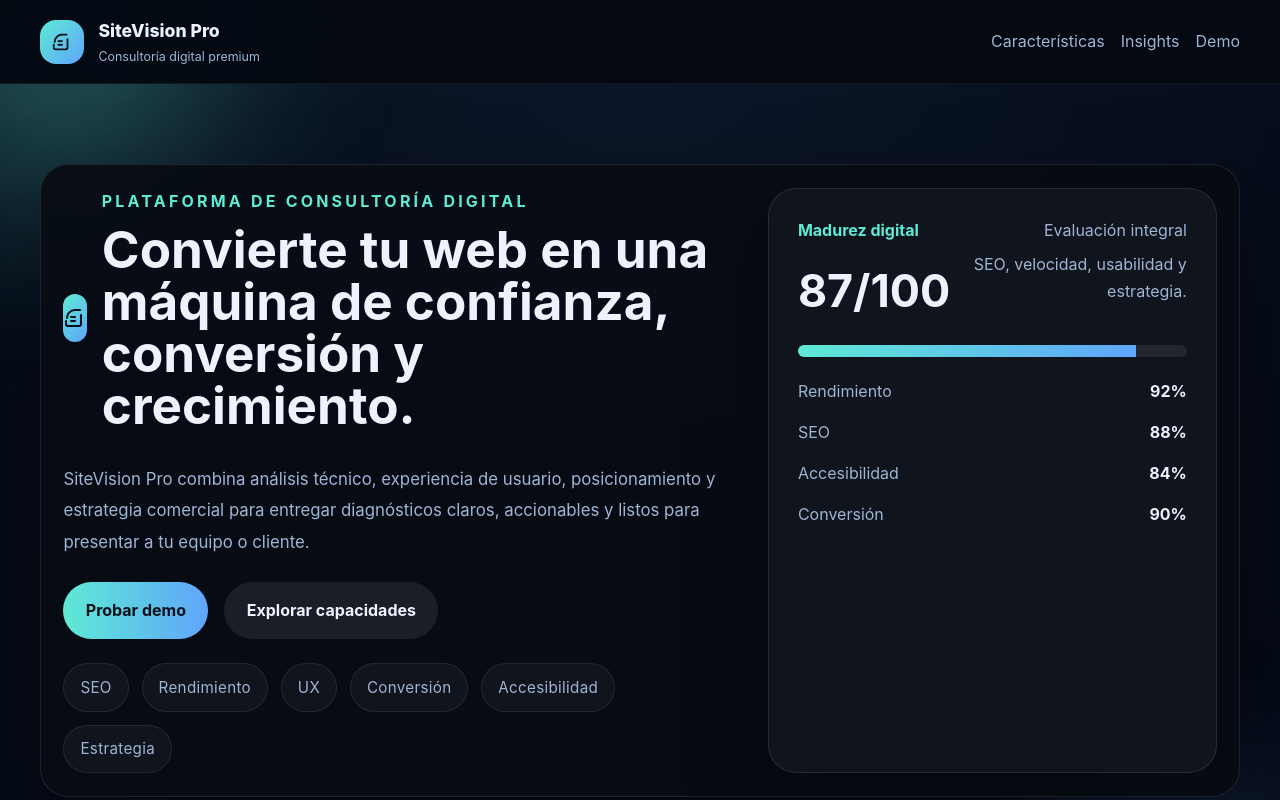
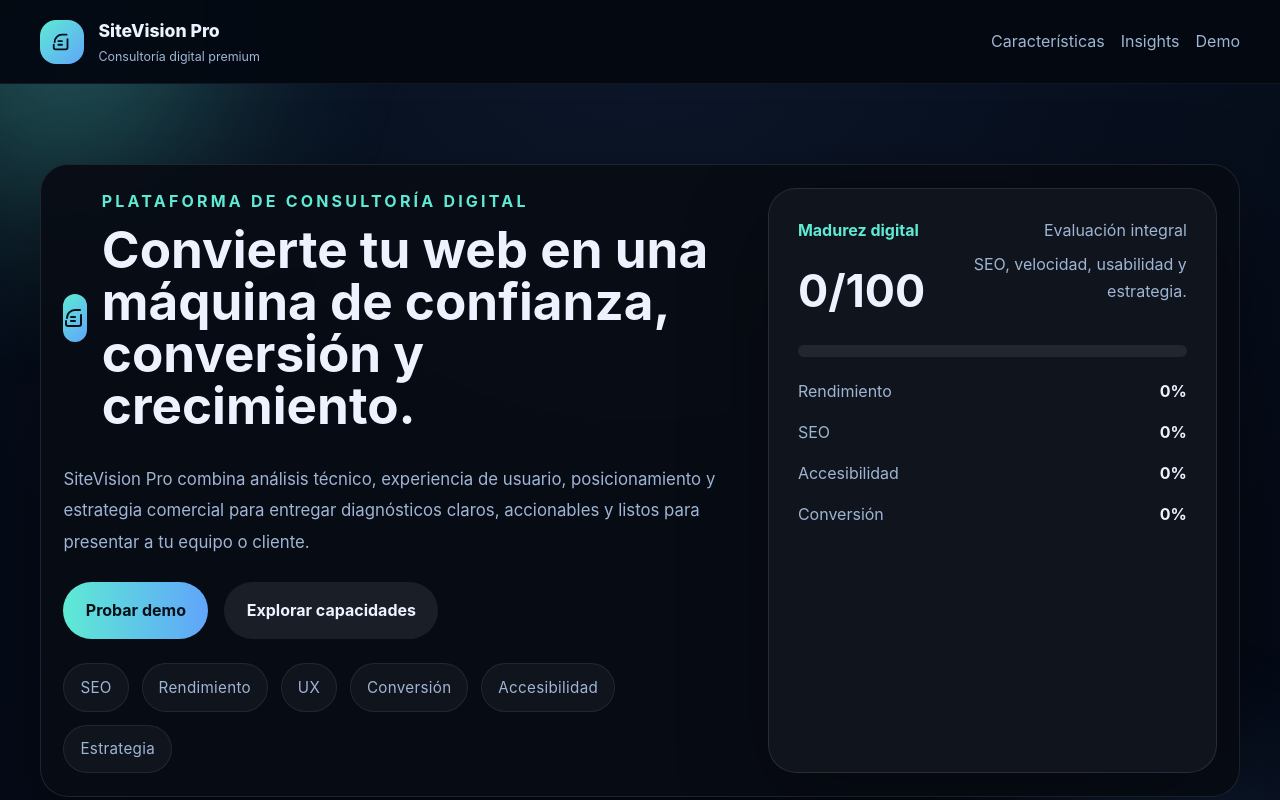
Before and after one commit to munozbarriere-commits/sitevision-pro, a Next.js app in the folder apps/web/: page / in a window 1280 px wide. Shown: the top 800 px of the page. Built offline with nearby package versions, Linux system fonts and the light colour scheme.

Commit message:
Update hero score and report flow for dynamic report generation

```diff
--- a/apps/web/app/page.tsx
+++ b/apps/web/app/page.tsx
@@ -1,3 +1,6 @@
+'use client';
+
+import { useState } from 'react';
 import { Navbar } from '@/components/Navbar';
 import { Hero } from '@/components/Hero';
 import { FeatureGrid } from '@/components/FeatureGrid';
@@ -5,6 +8,8 @@ import { InsightsPanel } from '@/components/InsightsPanel';
 import { ConsultationPanel } from '@/components/ConsultationPanel';
 
 export default function HomePage() {
+  const [activeReport, setActiveReport] = useState<any>(null);
+
   return (
     <main>
       <div className="main-background">
@@ -14,7 +19,7 @@ export default function HomePage() {
       </div>
       <div className="main-content">
         <Navbar />
-        <Hero />
+        <Hero report={activeReport} />
 
         <section className="container section-split">
         <div style={{ marginBottom: '1rem' }}>
@@ -47,7 +52,7 @@ export default function HomePage() {
       </section>
 
       <FeatureGrid />
-      <ConsultationPanel />
+      <ConsultationPanel onReportGenerated={setActiveReport} />
       <InsightsPanel />
 
       <section id="demo" className="container section-split">
--- a/apps/web/components/ConsultationPanel.tsx
+++ b/apps/web/components/ConsultationPanel.tsx
@@ -84,7 +84,11 @@ const saveReportToHistory = (report: ReportData) => {
   window.localStorage.setItem(REPORT_HISTORY_KEY, JSON.stringify(next));
 };
 
-export function ConsultationPanel() {
+type ConsultationPanelProps = {
+  onReportGenerated?: (report: ReportData) => void;
+};
+
+export function ConsultationPanel({ onReportGenerated }: ConsultationPanelProps) {
   const [companyName, setCompanyName] = useState('');
   const [url, setUrl] = useState('');
   const [sector, setSector] = useState('');
@@ -124,6 +128,7 @@ export function ConsultationPanel() {
 
       const nextReport = data as ReportData;
       setReport(nextReport);
+      onReportGenerated?.(nextReport);
       saveReportToHistory(nextReport);
       setSavedReports(readStoredReports());
     } catch (err) {
--- a/apps/web/components/Hero.tsx
+++ b/apps/web/components/Hero.tsx
@@ -1,6 +1,23 @@
 import Link from 'next/link';
 
-export function Hero() {
+type HeroProps = {
+  report?: {
+    score: number;
+    metrics: Array<{ label: string; value: string }>;
+  } | null;
+};
+
+const defaultMetrics = [
+  { label: 'Rendimiento', value: '0%' },
+  { label: 'SEO', value: '0%' },
+  { label: 'Accesibilidad', value: '0%' },
+  { label: 'Conversión', value: '0%' },
+];
+
+export function Hero({ report }: HeroProps) {
+  const score = report?.score ?? 0;
+  const metrics = report?.metrics?.length ? report.metrics : defaultMetrics;
+
   return (
     <section className="container hero-section">
       <div className="card hero-grid">
@@ -42,7 +59,7 @@ export function Hero() {
           <div style={{ display: 'flex', justifyContent: 'space-between', marginBottom: '1rem' }}>
             <div>
               <p style={{ margin: 0, color: 'var(--brand)', fontWeight: 700 }}>Madurez digital</p>
-              <strong style={{ fontSize: '2.8rem', display: 'block', marginTop: '0.55rem' }}>87/100</strong>
+              <strong style={{ fontSize: '2.8rem', display: 'block', marginTop: '0.55rem' }}>{score}/100</strong>
             </div>
             <div style={{ color: 'var(--muted)', textAlign: 'right' }}>
               <p style={{ margin: 0 }}>Evaluación integral</p>
@@ -51,19 +68,14 @@ export function Hero() {
           </div>
 
           <div style={{ height: '12px', background: 'rgba(255,255,255,0.08)', borderRadius: '999px', overflow: 'hidden' }}>
-            <div style={{ width: '87%', height: '100%', background: 'linear-gradient(90deg, var(--brand), var(--brand-2))' }} />
+            <div style={{ width: `${score}%`, height: '100%', background: 'linear-gradient(90deg, var(--brand), var(--brand-2))', transition: 'width 220ms ease' }} />
           </div>
 
           <div style={{ marginTop: '1.3rem', display: 'grid', gap: '0.85rem' }}>
-            {[
-              ['Rendimiento', '92%'],
-              ['SEO', '88%'],
-              ['Accesibilidad', '84%'],
-              ['Conversión', '90%'],
-            ].map(([label, value]) => (
-              <div key={label} style={{ display: 'flex', justifyContent: 'space-between', color: 'var(--muted)' }}>
-                <span>{label}</span>
-                <strong style={{ color: 'var(--text)' }}>{value}</strong>
+            {metrics.map((metric) => (
+              <div key={metric.label} style={{ display: 'flex', justifyContent: 'space-between', color: 'var(--muted)' }}>
+                <span>{metric.label}</span>
+                <strong style={{ color: 'var(--text)' }}>{metric.value}</strong>
               </div>
             ))}
           </div>
```
Also changed, not shown: apps/web/vercel.json.
